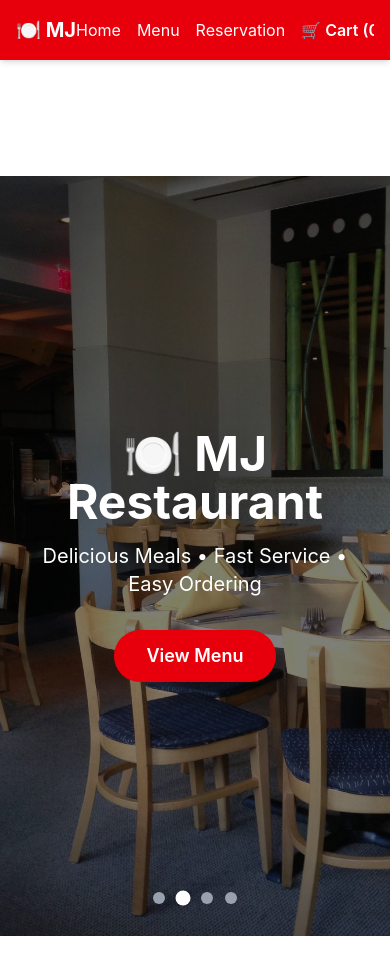
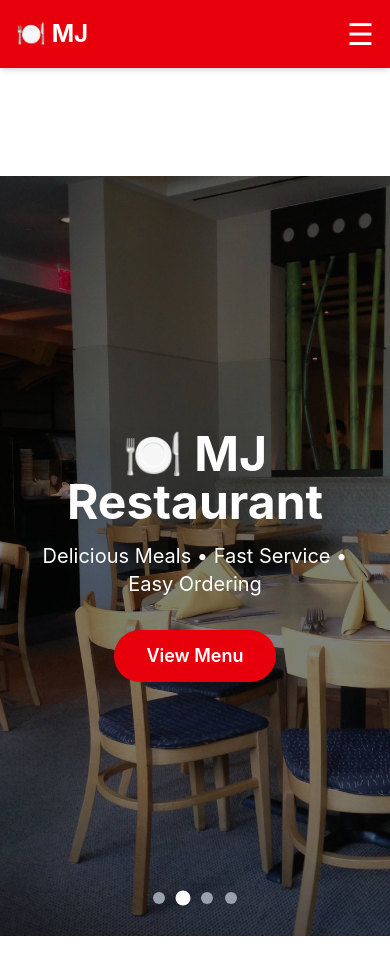
Before and after one commit to ngbedeabdull/New, a React (Vite) app: page / in a window 390 px wide. Shown: the top 974 px of the page. Built offline with nearby package versions, Linux system fonts and the light colour scheme.

Commit message:
Added responsive mobile hamburger menu

```diff
--- a/src/components/Navbar.jsx
+++ b/src/components/Navbar.jsx
@@ -1,6 +1,9 @@
 import { Link } from "react-router-dom";
+import { useState } from "react";
 
 const Navbar = ({ cart }) => {
+  const [open, setOpen] = useState(false);
+
   return (
     <nav className="fixed top-0 left-0 right-0 z-[9999] bg-red-600 text-white shadow-md">
 
@@ -9,45 +12,81 @@ const Navbar = ({ cart }) => {
         {/* Logo */}
         <Link
           to="/"
-          className="flex-shrink-0 text-xl md:text-2xl font-bold no-underline hover:text-white"
+          className="text-2xl font-bold"
+          onClick={() => setOpen(false)}
         >
           🍽️ MJ
         </Link>
 
-        {/* Navigation */}
-        <div className="flex items-center gap-4 md:gap-6 overflow-x-auto whitespace-nowrap scrollbar-hide">
+        {/* Desktop Menu */}
+        <div className="hidden md:flex items-center gap-6">
+
+          <Link to="/" className="hover:text-yellow-300">
+            Home
+          </Link>
+
+          <Link to="/menu" className="hover:text-yellow-300">
+            Menu
+          </Link>
+
+          <Link to="/reservation" className="hover:text-yellow-300">
+            Reservation
+          </Link>
+
+          <Link to="/cart" className="font-semibold hover:text-yellow-300">
+            🛒 Cart ({cart.length})
+          </Link>
+
+        </div>
+
+        {/* Mobile Menu Button */}
+        <button
+          className="md:hidden text-3xl"
+          onClick={() => setOpen(!open)}
+        >
+          ☰
+        </button>
+
+      </div>
+
+      {/* Mobile Dropdown */}
+      {open && (
+        <div className="md:hidden bg-red-700 px-4 pb-4">
 
           <Link
             to="/"
-            className="no-underline hover:text-yellow-300 transition duration-200"
+            onClick={() => setOpen(false)}
+            className="block py-3 border-b border-red-500"
           >
-            Home
+            🏠 Home
           </Link>
 
           <Link
             to="/menu"
-            className="no-underline hover:text-yellow-300 transition duration-200"
+            onClick={() => setOpen(false)}
+            className="block py-3 border-b border-red-500"
           >
-            Menu
+            🍔 Menu
           </Link>
 
           <Link
             to="/reservation"
-            className="no-underline hover:text-yellow-300 transition duration-200"
+            onClick={() => setOpen(false)}
+            className="block py-3 border-b border-red-500"
           >
-            Reservation
+            📅 Reservation
           </Link>
 
           <Link
             to="/cart"
-            className="no-underline font-semibold hover:text-yellow-300 transition duration-200"
+            onClick={() => setOpen(false)}
+            className="block py-3 font-semibold"
           >
             🛒 Cart ({cart.length})
           </Link>
 
         </div>
-
-      </div>
+      )}
 
     </nav>
   );
```
